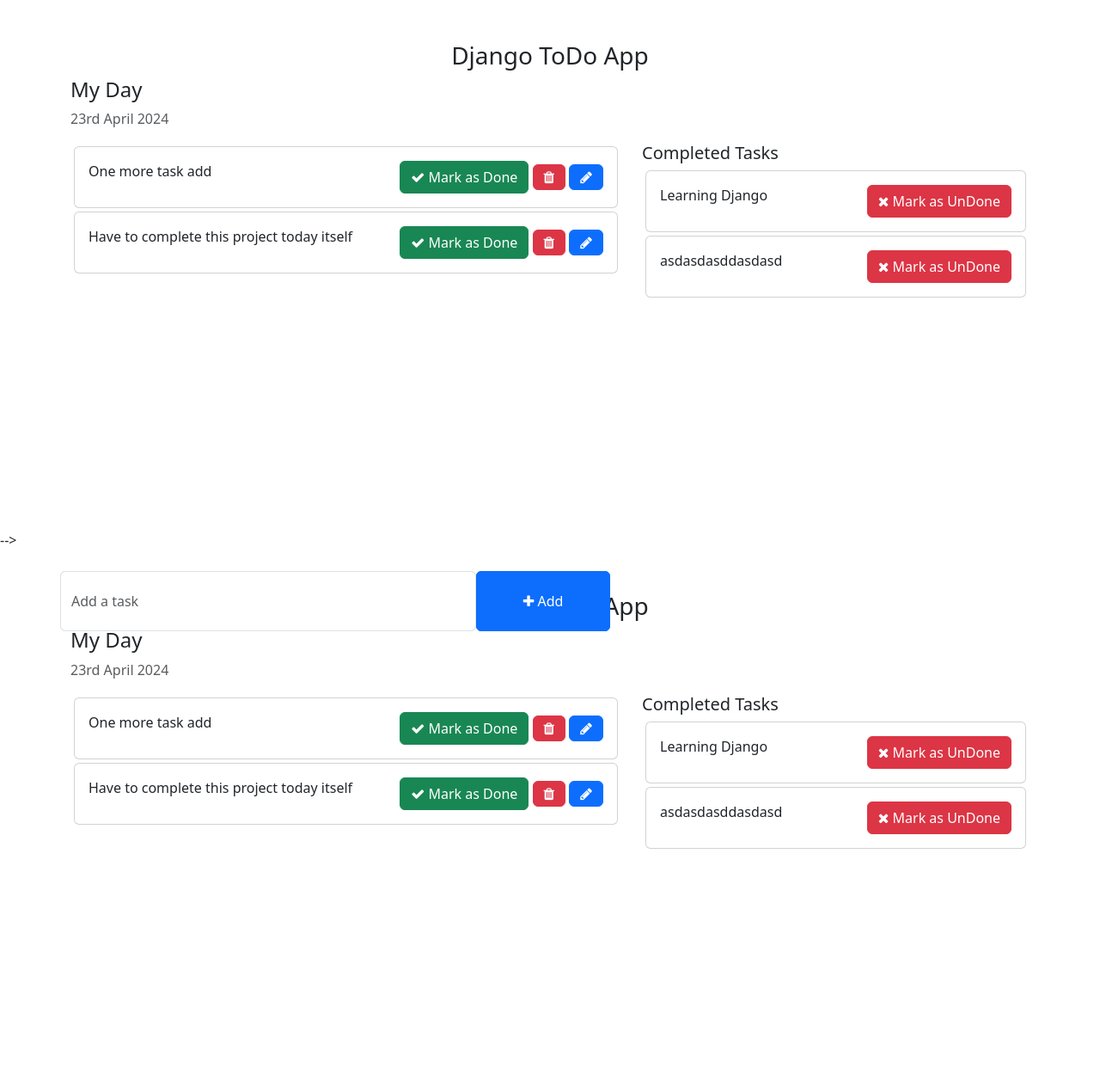
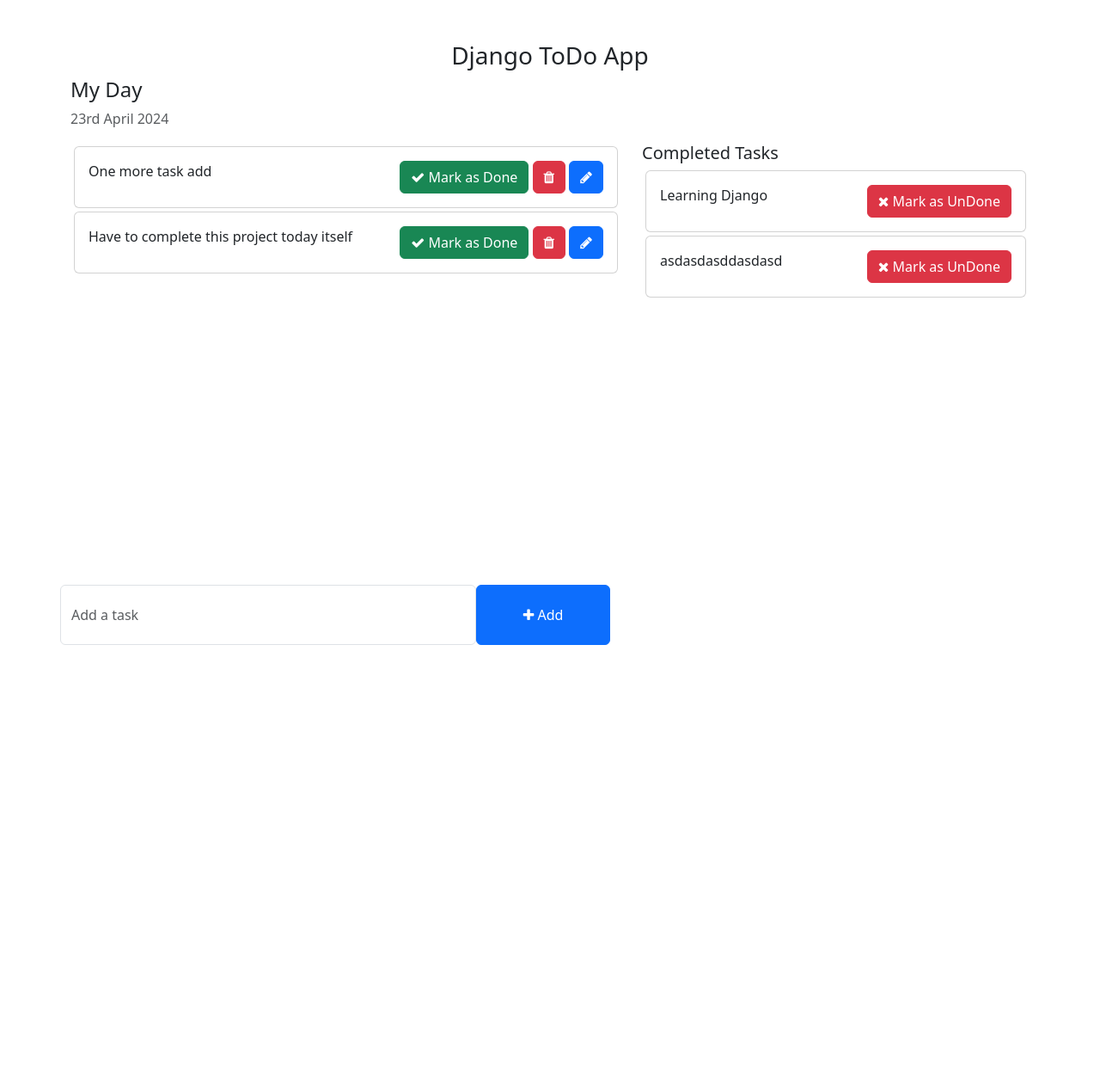
Before and after one commit to pareshkharche/Todo, a Django app: page / in a window 1280 px wide. Shown: the whole page at 86% size. After the commit the page ends 750 px from the top, so only its background shows below. Run offline with Django 5.2, Linux system fonts and the light colour scheme; data comes from the database, SQL or seed files in the repository.

Commit message:
Update home.html

```diff
--- a/templates/home.html
+++ b/templates/home.html
@@ -1,78 +1,3 @@
-<!-- <!DOCTYPE html>
-<html lang="en">
-<head>
-    <meta charset="UTF-8">
-    <meta http-equiv="X-UA-Compatible" content="IE=edge">
-    <meta name="viewport" content="width=device-width, initial-scale=1.0">
-    <title>TODO LIST - Home</title>
-
-    <!-- Bootstrap -->
-    <link href="https://cdn.jsdelivr.net/npm/bootstrap@5.3.0-alpha1/dist/css/bootstrap.min.css" rel="stylesheet" integrity="sha384-GLhlTQ8iRABdZLl6O3oVMWSktQOp6b7In1Zl3/Jr59b6EGGoI1aFkw7cmDA6j6gD" crossorigin="anonymous">
-    <script src="https://cdn.jsdelivr.net/npm/bootstrap@5.3.0-alpha1/dist/js/bootstrap.bundle.min.js" integrity="sha384-w76AqPfDkMBDXo30jS1Sgez6pr3x5MlQ1ZAGC+nuZB+EYdgRZgiwxhTBTkF7CXvN" crossorigin="anonymous"></script>
-    <!-- Font Awesome Icons -->
-    <link rel="stylesheet" href="https://cdnjs.cloudflare.com/ajax/libs/font-awesome/4.7.0/css/font-awesome.min.css">
-
-    <style>
-        .form-control{
-        padding: 1.375rem .75rem !important;
-    }
-    </style>
-</head>
-<body>
-    <div class="container">
-        <h3 class="pt-5 text-center">Django ToDo App</h3>
-        <div class="row">
-            <h4>My Day</h4>
-            <p class="text-muted">{% now "jS F Y" %}</p>
-            <div class="col-md-7 col-lg-7" style="height: 450px; overflow: scroll;">
-                <!-- List of all the tasks for the day -->
-                {% for task in tasks %}
-                <div class="card m-1">
-                    <div class="card-body">
-                        {{ task.task }}
-                        <span style="position: relative; float: right;">
-                            <a href="{% url 'mark_as_done' task.pk %}" class="btn btn-success"><i class="fa fa-check"></i> Mark as Done</a>
-                            <a href="{% url 'delete_task' task.pk %}" class="btn btn-danger"><i class="fa fa-trash"></i></a>
-                            <a href="{% url 'edit_task' task.id %}" class="btn btn-primary"><i class="fa fa-pencil"></i></a>
-                        </span>
-                    </div>
-                </div>
-                {% endfor %}
-            </div>
-            <div class="col-md-5 col-lg-5">
-                <h5>Completed Tasks</h5>
-                <!-- List of all the tasks that have completed -->
-                {% for task in completed_tasks %}
-                <div class="card m-1">
-                    <div class="card-body">
-                        {{ task.task }}
-                        <span style="position: relative; float: right;">
-                            <a href="{% url 'mark_as_undone' task.pk %}" class="btn btn-danger"><i class="fa fa-times"></i> Mark as UnDone</a>
-                        </span>
-                    </div>
-                </div>
-                {% endfor %}
-            </div>
-        </div>
-        <div class="row">
-            <div class="col-md-6 col-lg-6 p-0" style="position: absolute; bottom: 50px;">
-                <!-- To Do Form -->
-                <form action="{% url 'addTask' %}" method="POST">
-                    {% csrf_token %}
-                    <div class="form-group">
-                        <span style="display: flex;">
-                            <input type="text" name="task" class="form-control" placeholder="Add a task">
-                            <button type="submit" class="btn btn-primary" style="width: 200px;"><i class="fa fa-plus"></i> Add</button>
-                        </span>
-                    </div>
-                </form>
-            </div>
-        </div>
-    </div>
-</body>
-</html> -->
-
-
 <!DOCTYPE html>
 <html lang="en">
 <head>
```
